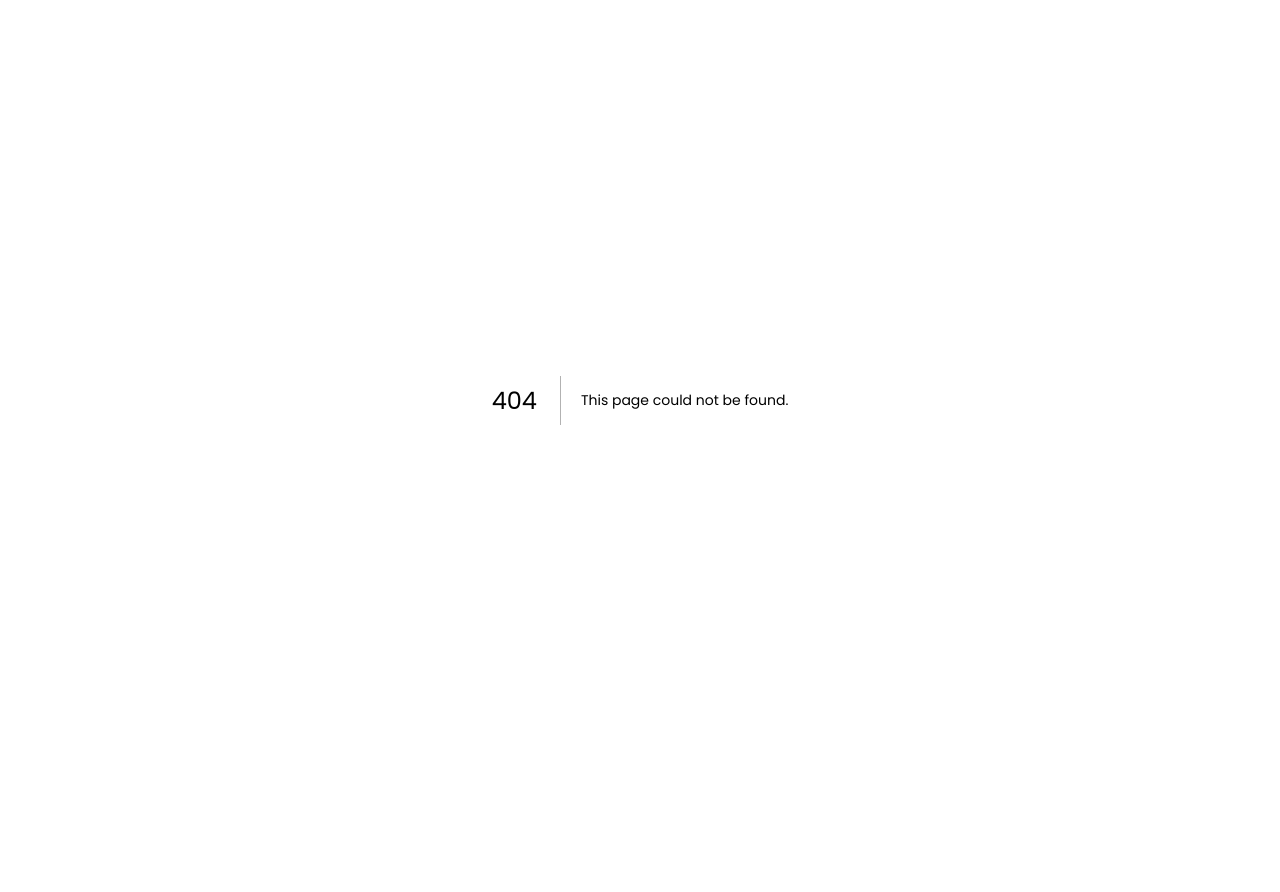
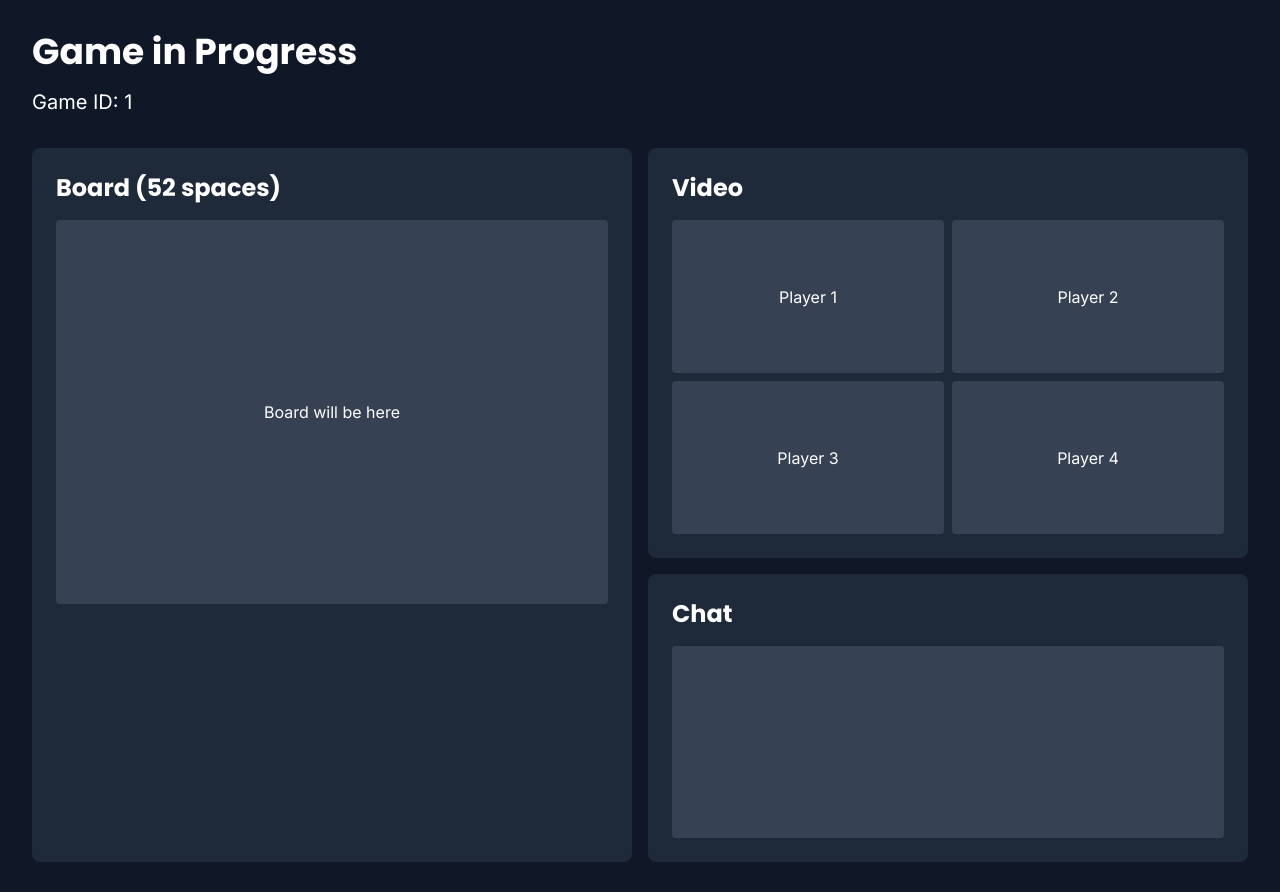
Before and after one commit to prudenterpo/mimico-game, a Next.js app: page /game/1 in a window 1280 px wide. Before the commit this address had no page. Shown: the top 892 px of the page. Before the commit the page ends 800 px from the top, so only its background shows below. Built offline with nearby package versions, Linux system fonts and the light colour scheme.

Commit message:
feat: implement GamePage

```diff
--- /dev/null
+++ b/app/game/[id]/page.tsx
@@ -0,0 +1,50 @@
+"use client";
+
+import { useParams } from "next/navigation";
+
+export default function GamePage() {
+    const params = useParams();
+    const gameId = params.id as string;
+
+    return (
+        <div className="min-h-screen bg-gray-900 text-white">
+            <div className="max-w-7xl mx-auto p-8">
+                <h1 className="text-4xl mb-4">Game in Progress</h1>
+                <p className="text-xl">Game ID: {gameId}</p>
+
+                <div className="mt-8 grid grid-cols-2 gap-4">
+                    <div className="bg-gray-800 p-6 rounded-lg">
+                        <h2 className="text-2xl mb-4">Board (52 spaces)</h2>
+                        <div className="h-96 bg-gray-700 rounded flex items-center justify-center">
+                            Board will be here
+                        </div>
+                    </div>
+
+                    <div className="space-y-4">
+                        <div className="bg-gray-800 p-6 rounded-lg">
+                            <h2 className="text-2xl mb-4">Video</h2>
+                            <div className="grid grid-cols-2 gap-2">
+                                {[1, 2, 3, 4].map(i => (
+                                    <div key={i} className="bg-gray-700 aspect-video rounded flex items-center justify-center">
+                                        Player {i}
+                                    </div>
+                                ))}
+                            </div>
+                        </div>
+
+                        <div className="bg-gray-800 p-6 rounded-lg">
+                            <h2 className="text-2xl mb-4">Chat</h2>
+                            <div className="h-48 bg-gray-700 rounded"></div>
+                        </div>
+                    </div>
+                </div>
+
+                <div className="mt-8 text-center">
+                    <button className="bg-orange-500 px-8 py-4 rounded-lg text-2xl">
+                        Roll Dice
+                    </button>
+                </div>
+            </div>
+        </div>
+    );
+}
```
